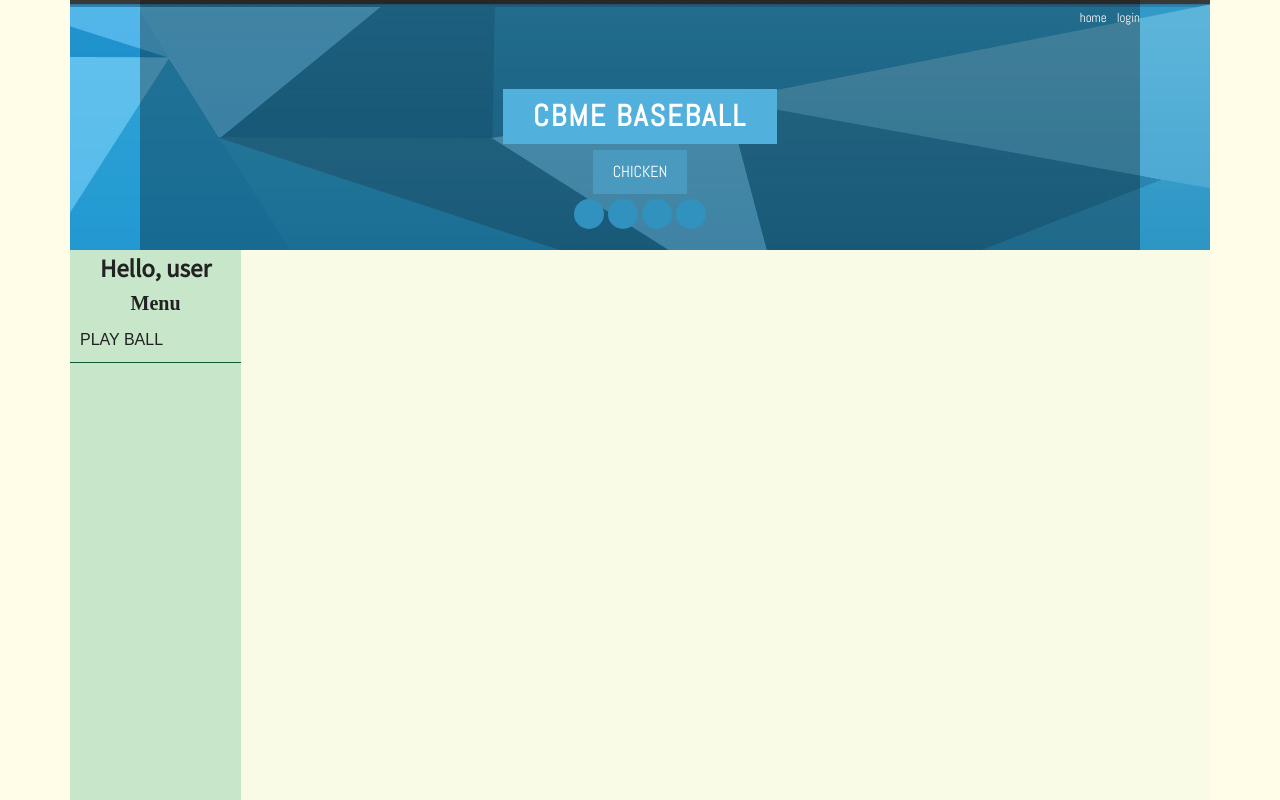
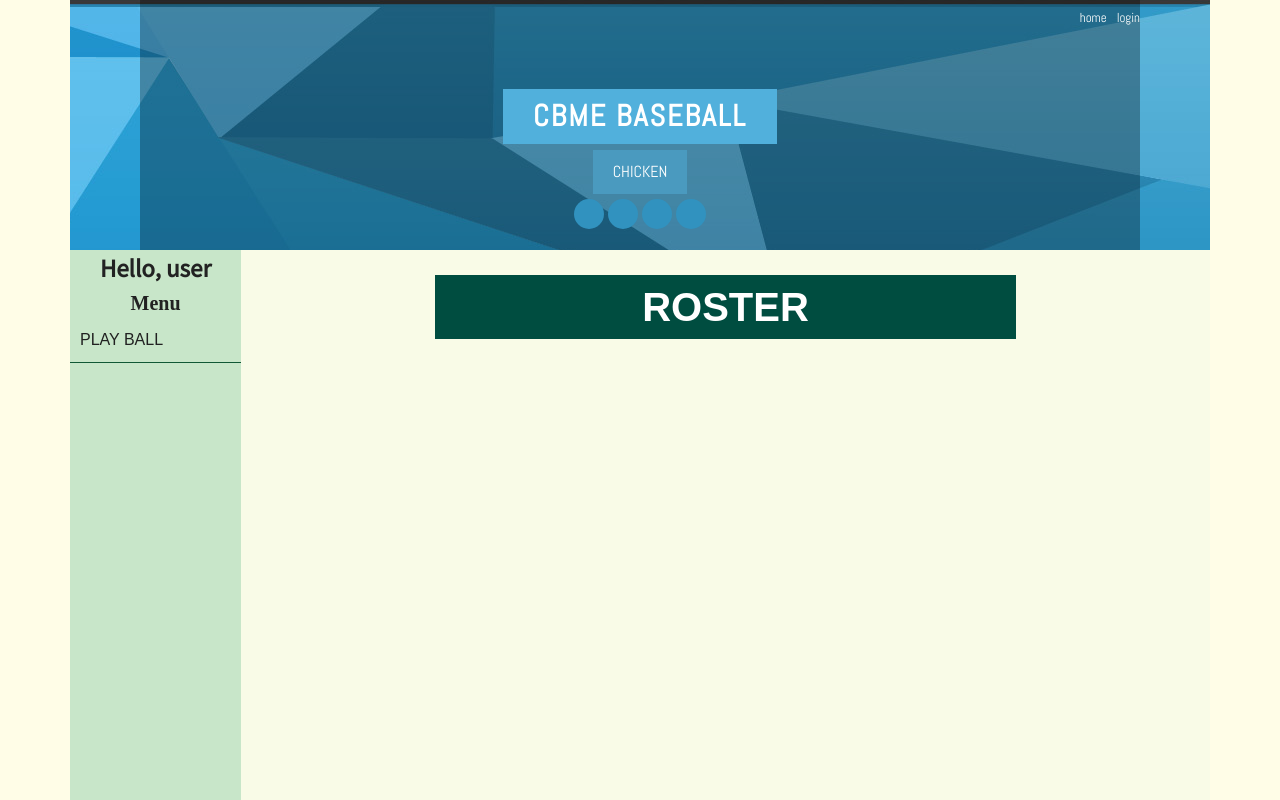
Before and after one commit to hiba02/cme-baseball, a React (Create React App) app in the folder client/: page /showPlayer in a window 1280 px wide. Shown: the top 800 px of the page. Built offline with nearby package versions, Linux system fonts and the light colour scheme; a web font is replaced by a local one.

Commit message:
styling of ShowPlayers component

```diff
--- a/client/src/App.js
+++ b/client/src/App.js
@@ -12,7 +12,7 @@ import Slideshow from "./components/Slideshow";
 import Playball from "./components/Playball";
 import CreateTeam from "./components/CreateTeam";
 import ShowTeam from "./components/ShowTeam";
-import ShowRoster from "./components/ShowRoster";
+import ShowPlayers from "./components/ShowPlayers";
 import CreatePlayer from "./components/CreatePlayer";
 
 import Test from "./components/Test.js";
@@ -319,8 +319,12 @@ const App = () => {
               <Route path="/createPlayer">
                 <CreatePlayer addNewPlayers={addNewPlayers} teamId={teamId} />
               </Route>
-              <Route path="/showRoster">
-                <ShowRoster playersInfo={playersInfo} />
+              <Route path="/showPlayer">
+                <ShowPlayers
+                  user={userInfo}
+                  players={playersInfo}
+                  teamId={teamId}
+                />
               </Route>
               <Route path="/playball">
                 <Playball user={userInfo} players={playersInfo} />
--- a/client/src/components/Nav.js
+++ b/client/src/components/Nav.js
@@ -42,10 +42,10 @@ const Nav = props => {
               </Link>
             </li>
             <li>
-              <a href="#">
-                Team Roster{" "}
+              <Link to="/showPlayer" className="menu_link">
+                Show Players{" "}
                 <i className="fa fa-angle-double-right" aria-hidden="true"></i>
-              </a>
+              </Link>
             </li>
           </ul>
         ) : (
--- /dev/null
+++ b/client/src/components/ShowPlayers.js
@@ -0,0 +1,30 @@
+import React, { useState, useCallback } from "react";
+import { Redirect, Link } from "react-router-dom";
+import Roster from "./Roster";
+import "./ShowPlayers.scss";
+
+const ShowPlayers = ({ user, players, teamId }) => {
+  console.log("showPlayers component players: ", players);
+  console.log("showPlayers component teamId: ", teamId);
+  let rostNumber = 0;
+  let positionNumber = 0;
+  return (
+    <div className="showPlayers_body">
+      <div className="showPlayers_template">
+        <div className="showPlayers_title">ROSTER</div>
+        <div className="showPlayers_content">
+          {players &&
+            players.map(player => (
+              <Roster
+                user={user}
+                player={player}
+                key={player.id}
+                number={(rostNumber = rostNumber + 1)}
+              />
+            ))}
+        </div>
+      </div>
+    </div>
+  );
+};
+export default ShowPlayers;
--- /dev/null
+++ b/client/src/components/ShowPlayers.scss
@@ -0,0 +1,20 @@
+.showPlayers_template {
+  width: 60%;
+  margin-left: auto;
+  margin-right: auto;
+  margin-top: 25px;
+  border-radius: 4px;
+  .showPlayers_title {
+    background: #004d40;
+    color: white;
+    height: 4rem;
+    font-size: 2.5rem;
+    font-weight: bold;
+    display: flex;
+    align-items: center;
+    justify-content: center;
+  }
+  .showPlayers_content {
+    background: white;
+  }
+}
--- a/client/src/components/ShowRoster.js
+++ /dev/null
@@ -1,12 +0,0 @@
-import React, { useState, useCallback } from "react";
-import { Redirect, Link } from "react-router-dom";
-
-const ShowRoster = ({ playersInfo }) => {
-  playersInfo ? console.log(playersInfo) : "";
-  return (
-    <div className="showRoster_body">
-      <p>hello</p>
-    </div>
-  );
-};
-export default ShowRoster;
```
